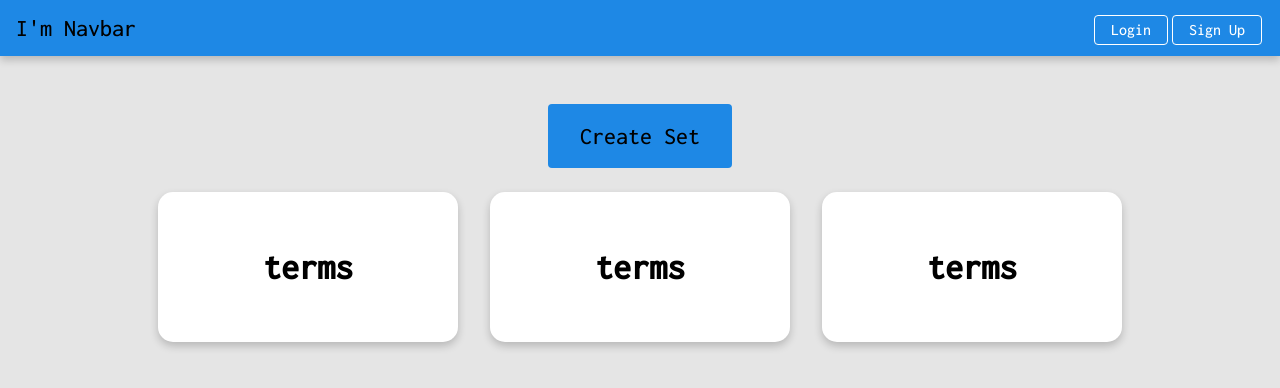
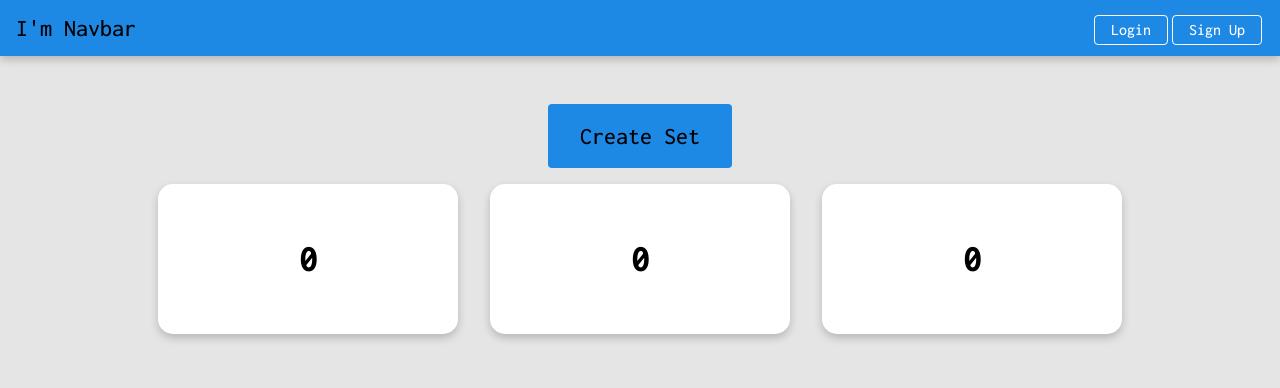
Before and after one commit to edisonslamp/flashcard, a React (Vite) app: page / in a window 1280 px wide. Shown: the top 388 px of the page. Built offline with nearby package versions, Linux system fonts and the light colour scheme; a web font is replaced by a local one.

Commit message:
add render flashcards

```diff
--- a/src/app/App.tsx
+++ b/src/app/App.tsx
@@ -1,9 +1,16 @@
-import { Button } from "src/shared/ui";
+import { ReactNode } from "react";
+import { Button, FlashCard } from "src/shared/ui";
 import { SizeButton } from "src/shared/ui/Button/Button";
 import { CardSet, Navbar } from "src/widgets";
 import "./styles/index.scss";
 
 export const App = () => {
+    const cardsMock: ReactNode[] = [
+        <FlashCard />,
+        <FlashCard />,
+        <FlashCard />,
+    ];
+
     return (
         <div className="app">
             <Navbar />
@@ -14,7 +21,7 @@ export const App = () => {
                             Create Set
                         </Button>
                     </div>
-                    <CardSet />
+                    <CardSet cards={cardsMock} />
                 </div>
             </div>
         </div>
--- a/src/shared/ui/FlashCard/FlashCard.tsx
+++ b/src/shared/ui/FlashCard/FlashCard.tsx
@@ -1,12 +1,18 @@
-import { FC } from "react";
+import { FC, useState } from "react";
 import cls from "./FlashCard.module.scss";
+
 interface FlashCardProps {
     className?: string;
 }
 export const FlashCard: FC<FlashCardProps> = () => {
+    const [term, setTerm] = useState(0);
+    const onClick = () => {
+        setTerm((prev) => prev + 1);
+    };
+
     return (
-        <div className={cls.FlashCard}>
-            <h2 className="term">terms</h2>
+        <div className={cls.FlashCard} onClick={onClick}>
+            <h2 className="term">{term}</h2>
         </div>
     );
 };
--- a/src/widgets/CardSet/ui/CardSet.module.scss
+++ b/src/widgets/CardSet/ui/CardSet.module.scss
@@ -4,3 +4,10 @@
     flex-flow: row wrap;
     justify-content: center;
 }
+
+ul {
+    list-style-type: none;
+    display: flex;
+    flex-flow: row wrap;
+    justify-content: center;
+}
--- a/src/widgets/CardSet/ui/CardSet.tsx
+++ b/src/widgets/CardSet/ui/CardSet.tsx
@@ -1,12 +1,20 @@
-import { FlashCard } from "src/shared/ui";
+import { FC, ReactNode, useState } from "react";
 import cls from "./CardSet.module.scss";
 
-export const CardSet = () => {
+interface CardSetProps {
+    cards?: ReactNode[];
+}
+
+export const CardSet: FC<CardSetProps> = ({ cards = [] }) => {
+    const [cardset, setCardset] = useState(cards);
+
     return (
-        <div className={cls.cardSet}>
-            <FlashCard />
-            <FlashCard />
-            <FlashCard />
+        <div className={cls.CardSet}>
+            <ul>
+                {cardset.map((item, index) => (
+                    <li key={index}>{item}</li>
+                ))}
+            </ul>
         </div>
     );
 };
--- a/vite.config.ts
+++ b/vite.config.ts
@@ -3,7 +3,11 @@ import { defineConfig } from "vite";
 
 // https://vitejs.dev/config/
 export default defineConfig({
-    plugins: [react()],
+    plugins: [
+        react({
+            include: "**/*.tsx",
+        }),
+    ],
     resolve: {
         extensions: [".js", ".jsx", ".ts", ".tsx", ".scss", ".css"],
         alias: {
```
